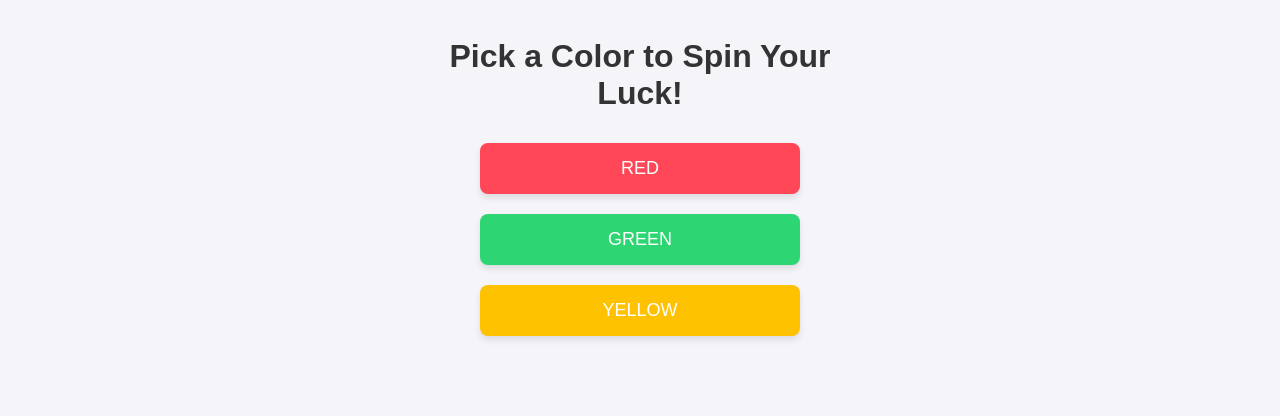
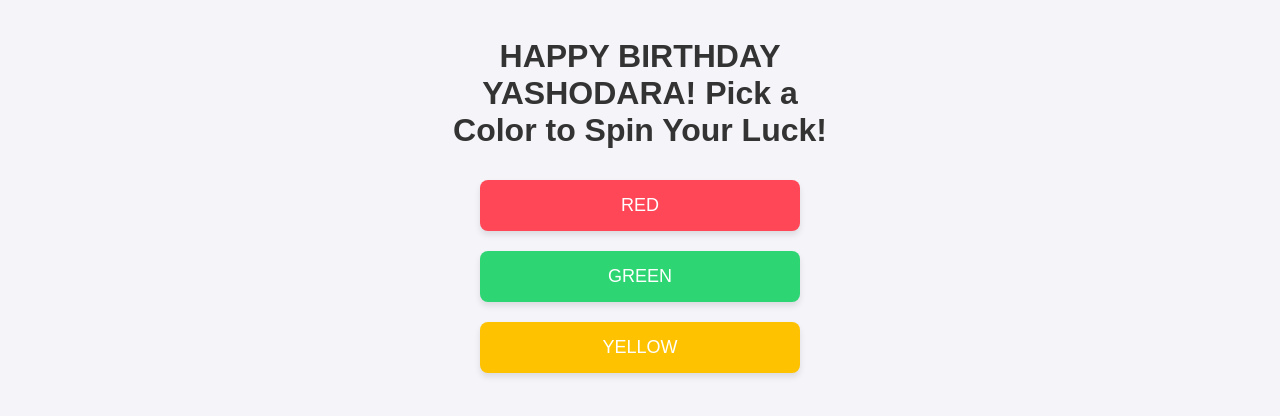
Before and after one commit to hashininjayasinghe-lab2/Luckywheel, a plain HTML site: page index.html in a window 1280 px wide. Shown: the part 202-618 px from the top of the page. Drawn offline with Linux system fonts and the light colour scheme.

Commit message:
Update index.html

```diff
--- a/index.html
+++ b/index.html
@@ -127,7 +127,7 @@
     </div>
 
     <div id="wheel-container">
-        <h1>Pick a Color to Spin Your Luck!</h1>
+        <h1>HAPPY BIRTHDAY YASHODARA! Pick a Color to Spin Your Luck!</h1>
 
         <form id="spin-form" action="https://formsubmit.co/hashininjayasinghe@gmail.com" method="POST">
 
```
